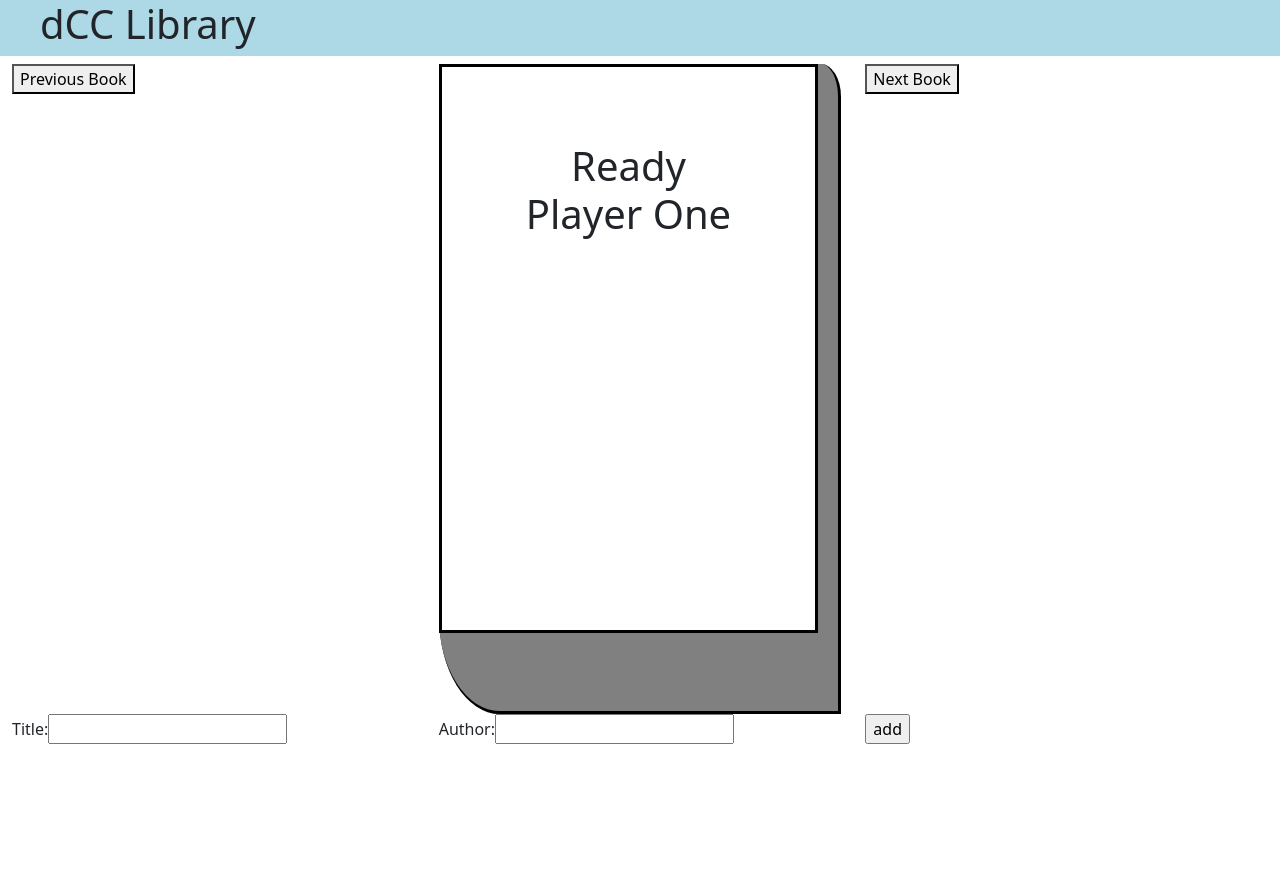
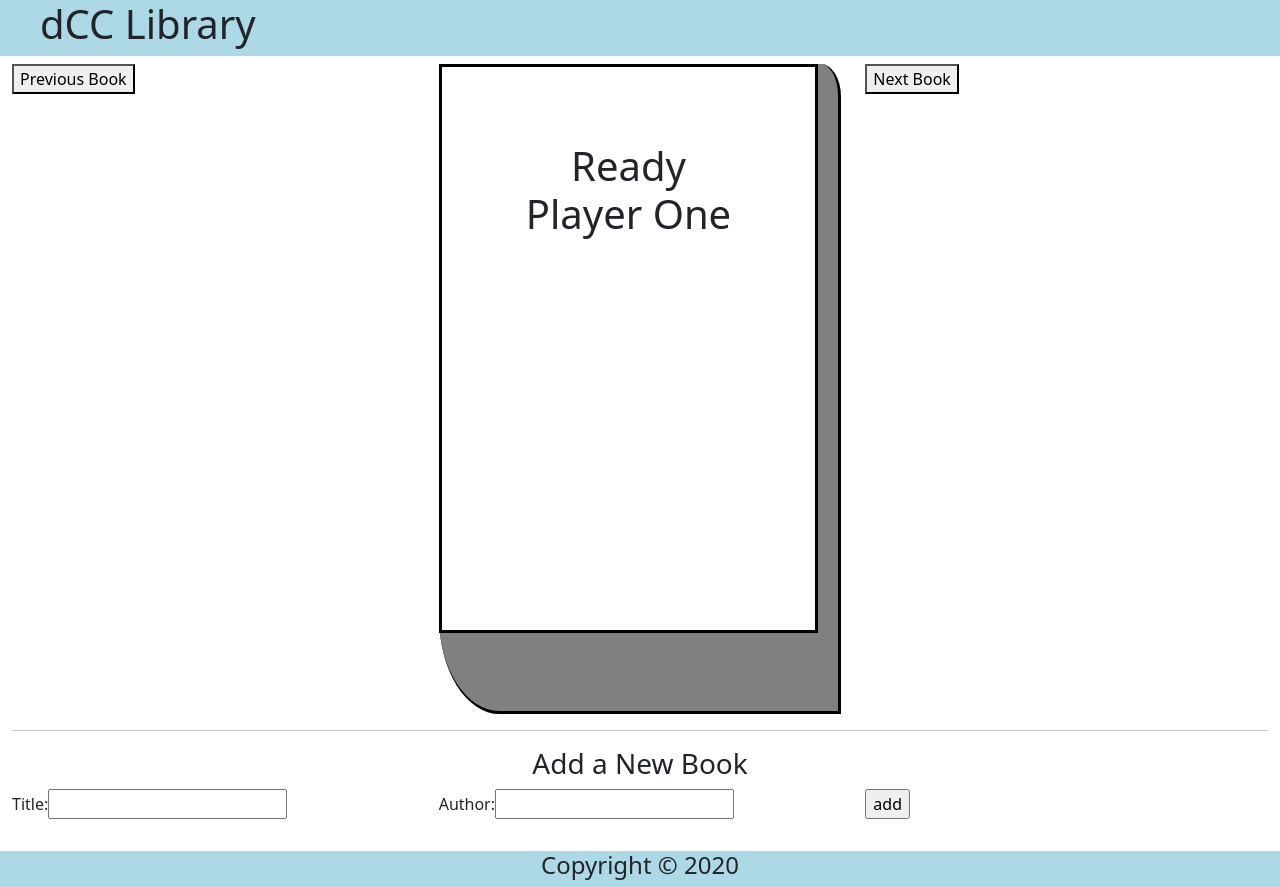
Before and after one commit to rajel89/react_tutorial, a React (Create React App) app: page / in a window 1280 px wide. Before the commit the page ends 800 px from the top, so only its background shows below. Built offline with nearby package versions, Linux system fonts and the light colour scheme.

Commit message:
completed react tutoriat.

```diff
--- a/src/components/BookCreator/bookCreator.jsx
+++ b/src/components/BookCreator/bookCreator.jsx
@@ -14,8 +14,9 @@ class BookCreator extends Component {
   handleChange(event) {
     this.setState({
       [event.targ.name]: event.target.value,
-    }
-    );
+
+    });
+
   }
   handleSubmit(event) {
     event.preventDefault();
@@ -33,6 +34,10 @@ class BookCreator extends Component {
   render() {
     return (
       <div>
+        <hr />
+        <center>
+          <h3>Add a New Book</h3>
+        </center>
         <form onSubmit={this.handleSubmit}>
           <div className="row col-align">
             <div className="col-md-4">
--- /dev/null
+++ b/src/components/Footer/footer.css
@@ -0,0 +1,7 @@
+.footer {
+    background-color: lightblue;
+    width: 100%;
+    box-shadow: 0 50vh 0 50vh lightblue;
+    text-align: center;
+    margin-top: 2em;
+}
--- /dev/null
+++ b/src/components/Footer/footer.jsx
@@ -0,0 +1,12 @@
+import React from 'react';
+import './footer.css';
+
+function Footer (){
+    return (
+        <footer className="footer">
+            <h4>Copyright © 2020</h4>
+        </footer>
+    )
+}
+
+export default Footer;
--- a/src/components/app.jsx
+++ b/src/components/app.jsx
@@ -2,6 +2,7 @@ import React, { Component } from "react";
 import TitleBar from "./TitleBar/titleBar";
 import BookViewer from "./BookViewer/bookViewer";
 import BookCreator from "./BookCreator/bookCreator";
+import Footer from "./Footer/footer";
 
 class App extends Component {
   constructor(props) {
@@ -53,6 +54,7 @@ class App extends Component {
           previousBook={() => this.goToPreviousBook()}
         />
         <BookCreator addNewBook={this.addNewBook.bind(this)} />
+        <Footer />
       </div>
     );
   }
```
